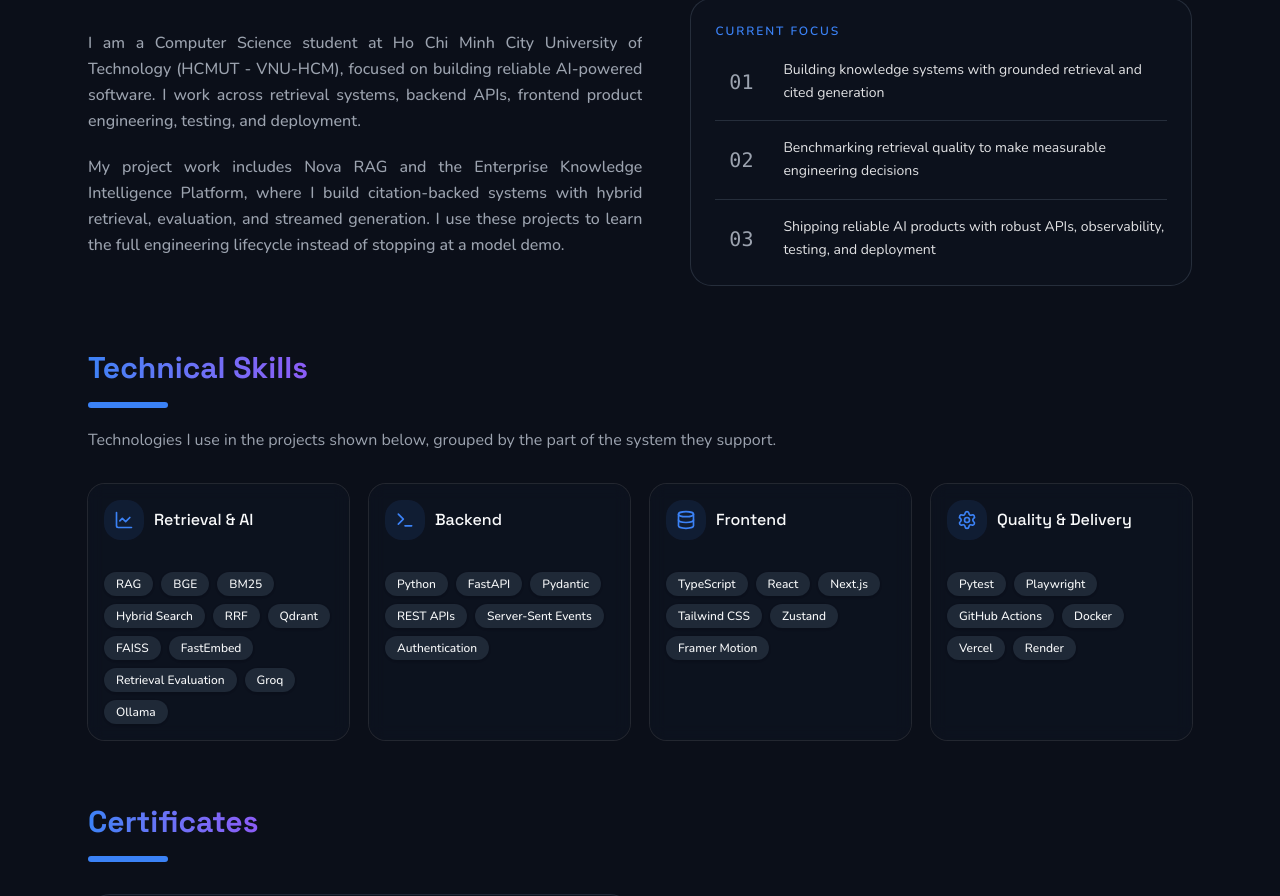
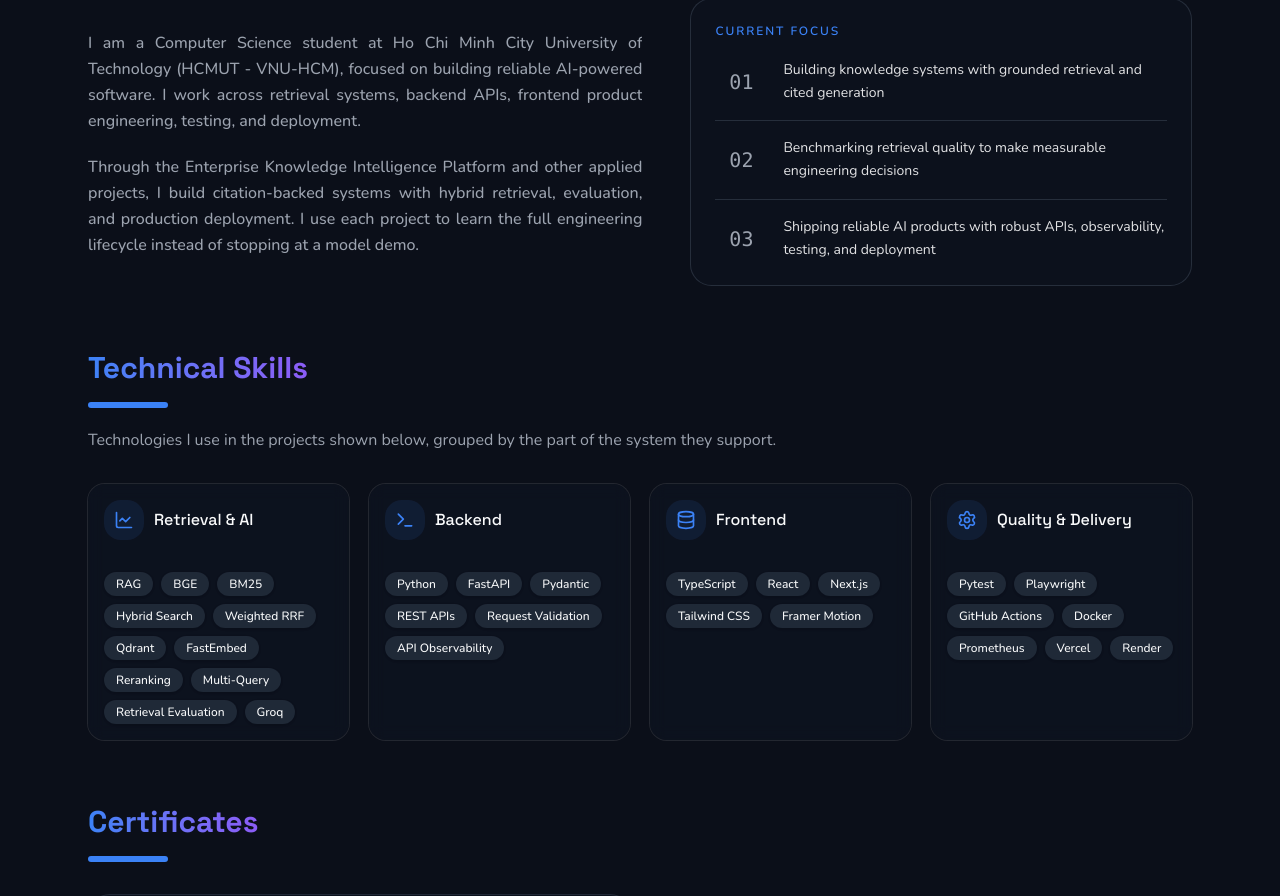
Before and after one commit to Thazg/Portfolio, a Next.js app: page / in a window 1280 px wide. Shown: the part 775-1671 px from the top of the page. Built offline with nearby package versions, Linux system fonts and the light colour scheme.

Commit message:
Align portfolio skills with Enterprise KIP

```diff
--- a/src/data/portfolio.ts
+++ b/src/data/portfolio.ts
@@ -29,7 +29,7 @@ export const PORTFOLIO_DATA = {
   about: {
     bio: "I am a Computer Science student at Ho Chi Minh City University of Technology (HCMUT - VNU-HCM), focused on building reliable AI-powered software. I work across retrieval systems, backend APIs, frontend product engineering, testing, and deployment.",
     secondary:
-      "My project work includes Nova RAG and the Enterprise Knowledge Intelligence Platform, where I build citation-backed systems with hybrid retrieval, evaluation, and streamed generation. I use these projects to learn the full engineering lifecycle instead of stopping at a model demo.",
+      "Through the Enterprise Knowledge Intelligence Platform and other applied projects, I build citation-backed systems with hybrid retrieval, evaluation, and production deployment. I use each project to learn the full engineering lifecycle instead of stopping at a model demo.",
     focus: [
       "Building knowledge systems with grounded retrieval and cited generation",
       "Benchmarking retrieval quality to make measurable engineering decisions",
@@ -40,22 +40,22 @@ export const PORTFOLIO_DATA = {
     {
       category: "Retrieval & AI",
       icon: LineChart,
-      items: ["RAG", "BGE", "BM25", "Hybrid Search", "RRF", "Qdrant", "FAISS", "FastEmbed", "Retrieval Evaluation", "Groq", "Ollama"],
+      items: ["RAG", "BGE", "BM25", "Hybrid Search", "Weighted RRF", "Qdrant", "FastEmbed", "Reranking", "Multi-Query", "Retrieval Evaluation", "Groq"],
     },
     {
       category: "Backend",
       icon: Terminal,
-      items: ["Python", "FastAPI", "Pydantic", "REST APIs", "Server-Sent Events", "Authentication"],
+      items: ["Python", "FastAPI", "Pydantic", "REST APIs", "Request Validation", "API Observability"],
     },
     {
       category: "Frontend",
       icon: Database,
-      items: ["TypeScript", "React", "Next.js", "Tailwind CSS", "Zustand", "Framer Motion"],
+      items: ["TypeScript", "React", "Next.js", "Tailwind CSS", "Framer Motion"],
     },
     {
       category: "Quality & Delivery",
       icon: Settings,
-      items: ["Pytest", "Playwright", "GitHub Actions", "Docker", "Vercel", "Render"],
+      items: ["Pytest", "Playwright", "GitHub Actions", "Docker", "Prometheus", "Vercel", "Render"],
     },
   ],
   certificates: [
```
Also changed, not shown: 1 other file (tests, documents, lock files or other folders).
